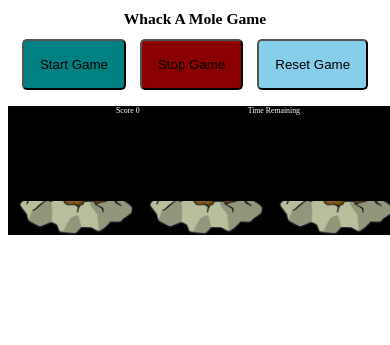
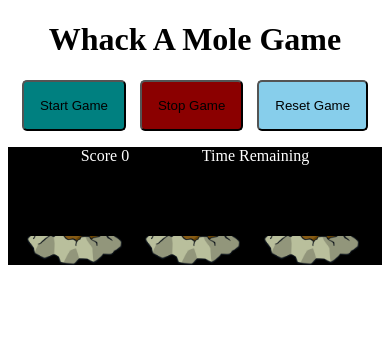
Before and after one commit to xerik25/whack-a-mole, a website: page src/index.html in a window 390 px wide. Drawn offline with Linux system fonts and the light colour scheme.

Commit message:
Styling updates for mobile

```diff
--- a/src/styles/index.css
+++ b/src/styles/index.css
@@ -1,6 +1,6 @@
 /* Base */
 body {
-    font-size: 2vmin;
+    font-size: 16px;
 }
 
 /* Title */
@@ -11,7 +11,6 @@ body {
 /* Gameboard */
 .gameBoard {
     display: flex;
-    width: 400px;
     flex-flow: row wrap;
     justify-content: space-evenly;
     margin: 1rem auto;
@@ -23,8 +22,8 @@ body {
  }
 .gameBoard__hole {
     position: relative;
-    width: 120px;
-    height: 120px;
+    width: 100px;
+    height: 100px;
     overflow: hidden;
 }
 .gameBoard__mound {
@@ -32,7 +31,7 @@ body {
     bottom: 0;
     z-index: 1;
     width: 100%;
-    height: 34px;
+    height: 29px;
     background: url(/assets/mole-hole.png);
     background-position: right 5px bottom 0;
     background-size: 95%;
@@ -71,3 +70,10 @@ body {
  .flex--spaceEvenly{
      justify-content: space-evenly;
  }
+
+ /* Mobile */
+@media only screen and (min-width: 600px) {
+    .gameBoard {
+        width: 400px;
+    }
+}
```
Also changed, not shown: README.md.
